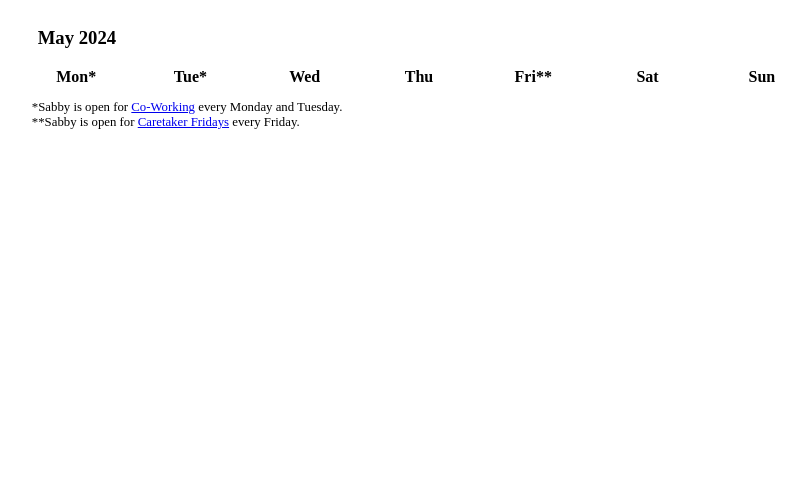
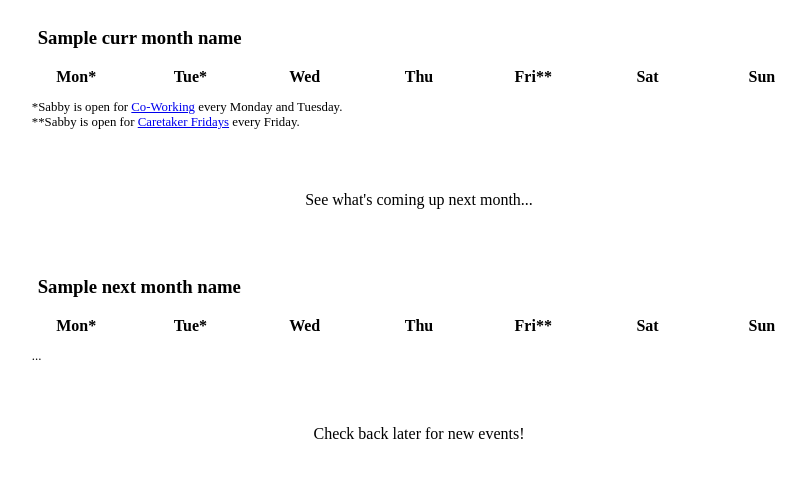
Before and after one commit to SiobhanDent/SiobhanDent.github.io, a Node project: template src/_includes/partials/calendar.njk in a window 1280 px wide. Shown: the top 478 px of the page, without its empty margins (221-1027 px from the left). Run offline with Node 20 templates, Linux system fonts and the light colour scheme; the template is opened without the code that fills it: most values are stand-ins (such as "Sample title", 1, 10 or a date in 2020); lists and menus that the app fills with data are empty.

Commit message:
updated calendar partial to include next month
added new collections 'thisMonth' and 'nextMonth'

```diff
--- a/src/_/css/calendar.css
+++ b/src/_/css/calendar.css
@@ -1,11 +1,13 @@
 
 #calendar-wrapper {
 	display: flex;
+	flex-flow: column;
+	gap: 2em;
 	align-items: center;
 	justify-content: center;
 }
 
-#calendar {
+.calendar {
 	border: 4px solid var(--pink);
 	border-radius: 32px;
 	box-shadow: -8px 8px var(--pink);
@@ -13,17 +15,17 @@
 	background-color: var(--yellow);
 }
 
-#calendar p {
+.calendar p {
 	padding-inline: 1em;
 	max-width: 100%;
 	font-size: 0.8em;
 }
 
-#calendar p a:hover {
+.calendar p a:hover {
 	font-style: italic;
 }
 
-#calendar table {
+.calendar table {
 	margin: 0;
 	width: 100%;
 	max-width: 800px;
@@ -32,7 +34,7 @@
 	table-layout: fixed;
 }
 
-#calendar-title {
+.calendar-title {
 	color: var(--pink);
 	border-bottom: 4px solid var(--pink);
 	width: 100%;
@@ -40,16 +42,16 @@
 	margin: 0;
 }
 
-#calendar-days {
+.calendar-days {
 	background: var(--light);
 	color: var(--dark);
 }
 
-#calendar-weekdays {
+.calendar-weekdays {
 	background: var(--pink);
 }
 
-#calendar td {
+.calendar td {
 	font-size: 0.75em;
 	width: calc(100% / 7);
 	height: 4rem;
--- a/src/_/js/calendar.js
+++ b/src/_/js/calendar.js
@@ -2,13 +2,7 @@
 let currentYear = date.getFullYear();
 let currentMonth = date.getMonth();
 
-// Constants
-const monthNames = ["Jan", "Feb", "Mar", "Apr", "May", "Jun", "Jul", "Aug", "Sep", "Oct", "Nov", "Dec"];
-
 function renderCalendar() {
-	const title = document.getElementById('calendar-title');
-	title.innerText = `${monthNames[currentMonth]} ${currentYear}`;
-
 	// Highlight cell of current day.
 	let currentDay = new Date().getDate();
 	let days = document.getElementsByClassName("day-active");
--- a/src/_includes/partials/calendar.njk
+++ b/src/_includes/partials/calendar.njk
@@ -2,10 +2,10 @@
 <link rel="stylesheet" type="text/css" href="/css/calendar.css">
 
 <div id="calendar-wrapper">
-	<div id="calendar">
-		<h3 id="calendar-title"> ... </h3>
-		<table id="calendar-days">
-			<thead id="calendar-weekdays">
+	<div class="calendar">
+		<h3 class="calendar-title"> {{ currMonthName }} </h3>
+		<table class="calendar-days">
+			<thead class="calendar-weekdays">
 				<th>Mon*</th>
 				<th>Tue*</th>
 				<th>Wed</th>
@@ -17,16 +17,16 @@
 			<tbody>
 				{% set x = 0 %}
 				<tr>
-					{% for day in prevMonthDays %}
+					{% for day in prevMonthPeek %}
 						<td class="day-inactive">{{day}}</td>
 						{% set x = x + 1 %}
 						{% if x == 7 -%} </tr><tr> {%- set x = 0 %} {% endif %}
 					{% endfor %}
 
-					{% for day in currentMonthDays -%}
+					{% for day in currMonthDays -%}
 						<td class="day-active">{{- day -}}
-						{%- for event in collections.upcoming -%}
-							{%- if getMonth(event.data.date) == currentMonth -%}
+						{%- for event in collections.thisMonth -%}
+							{%- if getMonth(event.data.date) == currMonth -%}
 								{%- if getDate(event.data.date) == day -%}
 									<a class="calendar-link" href="{{ event.url }}">{{event.data.title}}</a>
 								{%- endif -%}
@@ -37,7 +37,7 @@
 						{% if x == 7 -%} </tr><tr> {%- set x = 0 %} {% endif %}
 					{% endfor %}
 
-					{% for day in nextMonthDays %}
+					{% for day in nextMonthPeek %}
 						<td class="day-inactive">{{day}}</td>
 						{% set x = x + 1 %}
 						{% if x == 7 -%} </tr><tr> {%- set x = 0 %} {% endif %}
@@ -48,4 +48,55 @@
 
 		<p>*Sabby is open for <a href="/events/coworking">Co-Working</a> every Monday and Tuesday.<br>**Sabby is open for <a href="/events/caretaker/">Caretaker Fridays</a> every Friday.</p>
 	</div>
+
+	<p>See what's coming up next month...</p>
+
+	<div class="calendar">
+		<h3 class="calendar-title"> {{ nextMonthName }} </h3>
+		<table class="calendar-days">
+			<thead class="calendar-weekdays">
+				<th>Mon*</th>
+				<th>Tue*</th>
+				<th>Wed</th>
+				<th>Thu</th>
+				<th>Fri**</th>
+				<th>Sat</th>
+				<th>Sun</th>
+			</thead>
+			<tbody>
+				{% set x = 0 %}
+				<tr>
+					{% for day in currMonthPeek %}
+						<td class="day-inactive">{{day}}</td>
+						{% set x = x + 1 %}
+						{% if x == 7 -%} </tr><tr> {%- set x = 0 %} {% endif %}
+					{% endfor %}
+
+					{% for day in nextMonthDays -%}
+						<td class="day-active">{{- day -}}
+						{%- for event in collections.nextMonth -%}
+							{%- if getMonth(event.data.date) == nextMonth -%}
+								{%- if getDate(event.data.date) == day -%}
+									<a class="calendar-link" href="{{ event.url }}">{{event.data.title}}</a>
+								{%- endif -%}
+							{%- endif -%}
+						{%- endfor -%}
+						</td>
+						{% set x = x + 1 %}
+						{% if x == 7 -%} </tr><tr> {%- set x = 0 %} {% endif %}
+					{% endfor %}
+
+					{% for day in afterMonthPeek %}
+						<td class="day-inactive">{{day}}</td>
+						{% set x = x + 1 %}
+						{% if x == 7 -%} </tr><tr> {%- set x = 0 %} {% endif %}
+					{% endfor %}
+				</tr>
+			</tbody>
+		</table>
+
+		<p>...</p>
+	</div>
+
+	<p>Check back later for new events!</p>
 </div>
```
Also changed, not shown: .eleventy.js.
